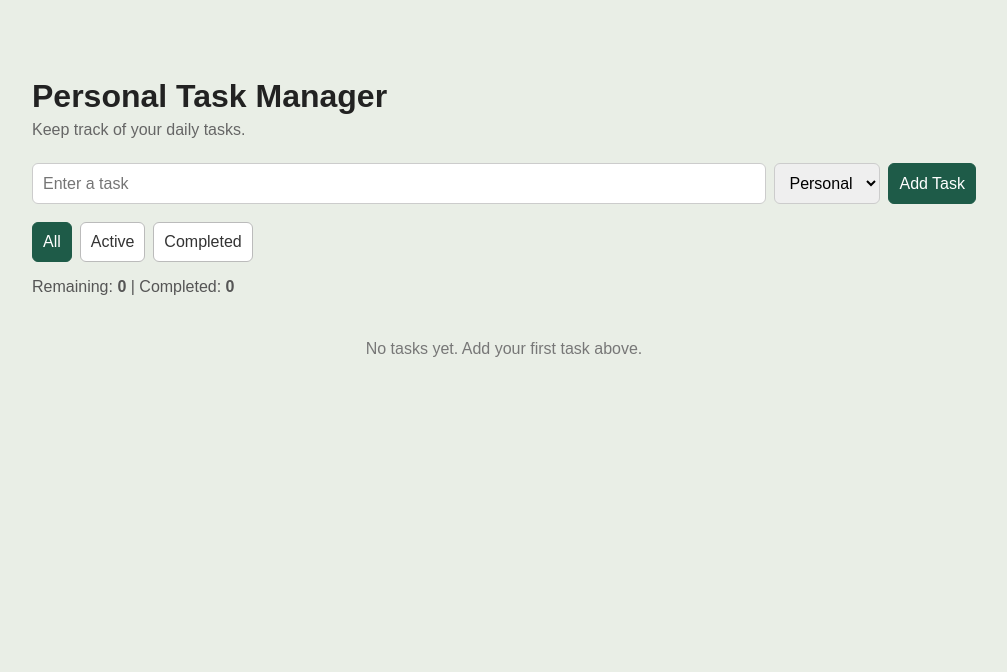
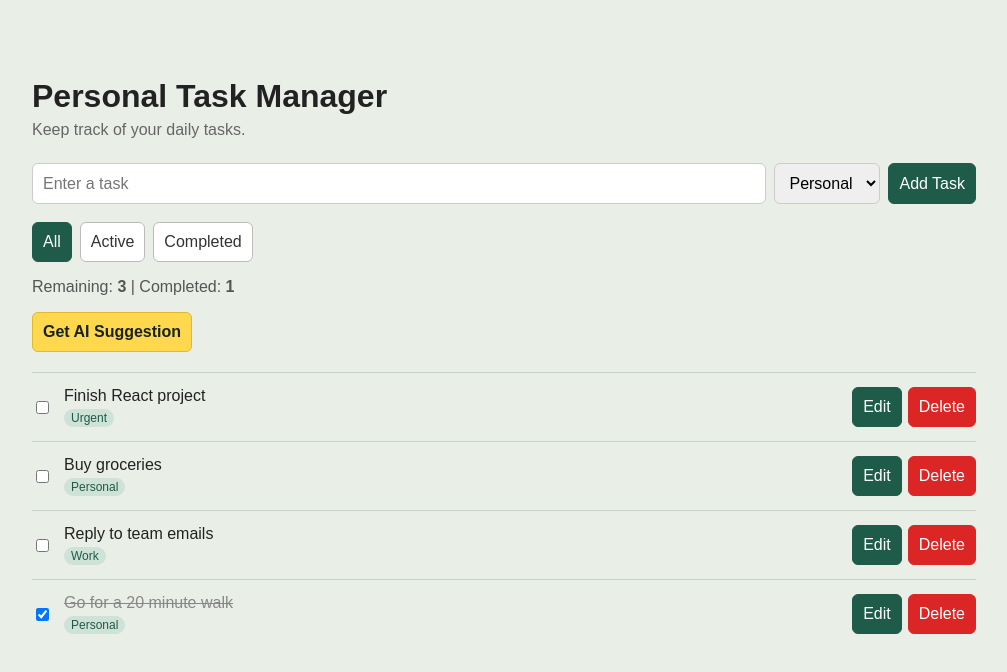
Before and after one commit to BeeBek-4091/react-task-manager, a React (Vite) app in the folder react-task-manager/: page / in a window 1280 px wide. Shown: the top 672 px of the page, without its empty margins (136-1143 px from the left). Built offline with nearby package versions, Linux system fonts and the light colour scheme.

Commit message:
Add sample tasks and clean up AI response formatting

```diff
--- a/react-task-manager/src/App.jsx
+++ b/react-task-manager/src/App.jsx
@@ -6,10 +6,17 @@ import StatsBar from './components/StatsBar';
 import AISummary from './components/AISummary';
 import './App.css';
 
+const sampleTasks = [
+  { id: 1, text: 'Finish React project', category: 'Urgent', completed: false },
+  { id: 2, text: 'Buy groceries', category: 'Personal', completed: false },
+  { id: 3, text: 'Reply to team emails', category: 'Work', completed: false },
+  { id: 4, text: 'Go for a 20 minute walk', category: 'Personal', completed: true },
+];
+
 function App() {
 const [tasks, setTasks] = useState(() => {
   const savedTasks = localStorage.getItem('tasks');
-  return savedTasks ? JSON.parse(savedTasks) : [];
+  return savedTasks ? JSON.parse(savedTasks) : sampleTasks;
 });
   const [filter, setFilter] = useState('All');
   useEffect(() => {
--- a/react-task-manager/src/utils/groq.js
+++ b/react-task-manager/src/utils/groq.js
@@ -31,7 +31,7 @@ export async function getAISuggestion(tasks) {
         {
           role: 'system',
           content:
-            'You are a helpful productivity assistant. Given a to-do list, write a short 2-3 sentence summary of it, then suggest which ONE task the user should do first and briefly say why. Keep it friendly and concise.',
+            'You are a helpful productivity assistant. Given a to-do list, write a short 2-3 sentence summary of it, then suggest which ONE task the user should do first and briefly say why. Keep it friendly and concise. Use plain text only: no markdown, no asterisks, no bullet symbols.',
         },
         {
           role: 'user',
@@ -47,5 +47,5 @@ export async function getAISuggestion(tasks) {
   }
 
   const data = await response.json();
-  return data.choices[0].message.content;
+  return data.choices[0].message.content.replace(/\*\*/g, '');
 }
```
